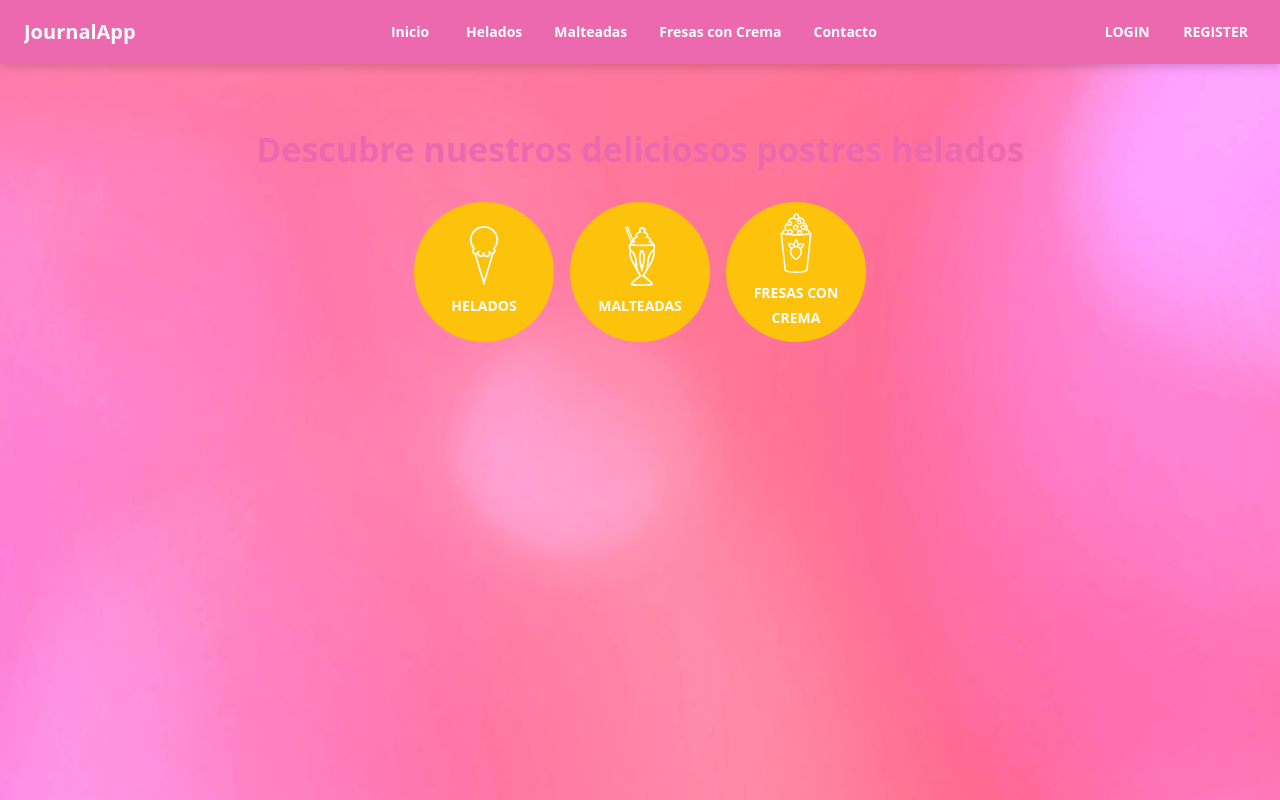
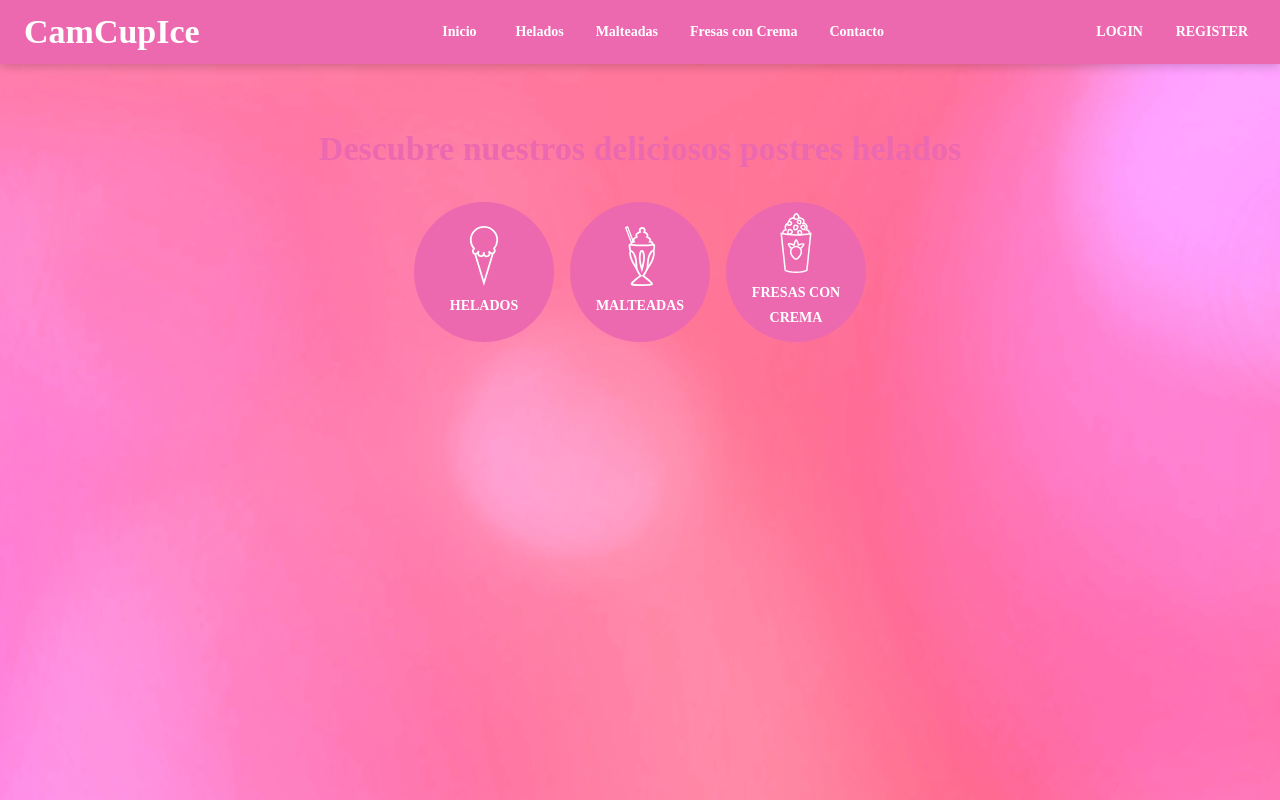
Before and after one commit to CamGutierrezDev/Heladeria-react, a React (Vite) app: page / in a window 1280 px wide. Built offline with nearby package versions, Linux system fonts and the light colour scheme; no server answers.

Commit message:
Edicion de colores

```diff
--- a/index.html
+++ b/index.html
@@ -2,9 +2,9 @@
 <html lang="en">
   <head>
     <meta charset="UTF-8" />
-    <link rel="icon" type="image/svg+xml" href="/src/favicon.svg" />
+    <link rel="icon" type="image/svg+xml" href="/src/logo2.svg" />
     <meta name="viewport" content="width=device-width, initial-scale=1.0" />
-    <title>JournalApp</title>
+    <title>CamCupIce</title>
 
     <link
       rel="stylesheet"
--- a/src/journal/components/NavBar.jsx
+++ b/src/journal/components/NavBar.jsx
@@ -47,7 +47,7 @@ export const NavBar = ({ handleDrawerToggle }) => {
                 )}
 
                 <Typography
-                    variant='h6'
+                    variant='h4'
                     noWrap
                     component={RouterLink}
                     to="/"
@@ -61,7 +61,7 @@ export const NavBar = ({ handleDrawerToggle }) => {
                         }
                     }}
                 >
-                    JournalApp
+                    CamCupIce
                 </Typography>
 
                 {!isMobile && (
@@ -72,7 +72,7 @@ export const NavBar = ({ handleDrawerToggle }) => {
                         <Button component={RouterLink} to="/fresas-con-crema" sx={{color:'white', fontWeight:'bold', textTransform:'none','&:hover':{opacity:0.9}}}>Fresas con Crema</Button>
                         <Button component={RouterLink} to="/contacto" sx={{color:'white', fontWeight:'bold', textTransform:'none','&:hover':{opacity:0.9}}}>Contacto</Button>
 
-                        {/* Botón Recetas solo si está autenticado */}
+
                         {isAuthenticated && (
                             <Button
                                 component={RouterLink}
--- a/src/journal/pages/ContactPage.jsx
+++ b/src/journal/pages/ContactPage.jsx
@@ -18,7 +18,8 @@ export const ContactPage = () => {
                     variant="contained"
                     sx={{
                         backgroundColor:'primary.main',
-                        '&:hover':{opacity:0.9, transform:'scale(1.02)', transition:'0.3s'}
+                        '&:hover':{opacity:0.9, transform:'scale(1.02)', transition:'0.3s'},
+                        color: '#FFFFFF'
                     }}
                 >
                     Enviar Consulta
--- a/src/journal/pages/HomePage.jsx
+++ b/src/journal/pages/HomePage.jsx
@@ -1,14 +1,14 @@
 // journal/pages/HomePage.jsx
 import { Box, Grid, Typography, Button } from '@mui/material';
 import { Link as RouterLink } from 'react-router-dom';
-import heladosImg from '../assets/SVG/h1.svg'; // Asegúrate de tener las imágenes
+import heladosImg from '../assets/SVG/h1.svg';
 import malteadasImg from '../assets/SVG/m1.svg';
 import fresasImg from '../assets/SVG/f1.svg';
 
 export const HomePage = () => {
     return (
         <Box sx={{ textAlign:'center', mt:4 }}>
-            <Typography variant="h4" sx={{ mb:4, color: 'primary.main', fontWeight:'bold' }}>
+            <Typography variant="h4" sx={{ mb:4, color: '#EC69B0', fontWeight:'bold' }}>
                 Descubre nuestros deliciosos postres helados
             </Typography>
 
--- a/src/journal/pages/RecetasPage.jsx
+++ b/src/journal/pages/RecetasPage.jsx
@@ -24,7 +24,7 @@ export const RecetasPage = () => {
   return (
     <Box>
       <Typography variant="h4" sx={{ mb: 4, fontWeight: 'bold', color: 'primary.main', textAlign: 'center' }}>
-        Conoce nuestros ingredientes secretos
+        Conoce nuestra receta secreta
       </Typography>
 
       <Grid container spacing={4}>
--- a/src/theme/purpleTheme.js
+++ b/src/theme/purpleTheme.js
@@ -8,7 +8,7 @@ export const purpleTheme = createTheme({
             main: '#EC69B0', // Rosa vibrante
         },
         secondary: {
-            main: '#fdc20c', // Amarillo dorado
+            main: '#EC69B0', // Amarillo dorado
         },
         error: {
             main: red.A400,
@@ -21,6 +21,6 @@ export const purpleTheme = createTheme({
         },
     },
     typography: {
-        fontFamily: 'Open Sans, sans-serif', // Tipografía moderna y legible
+        fontFamily: 'Britanic Bold', // Tipografía moderna y legible
     },
 });
```
Also changed, not shown: src/favicon.svg (deleted), src/logo2.svg (added).
